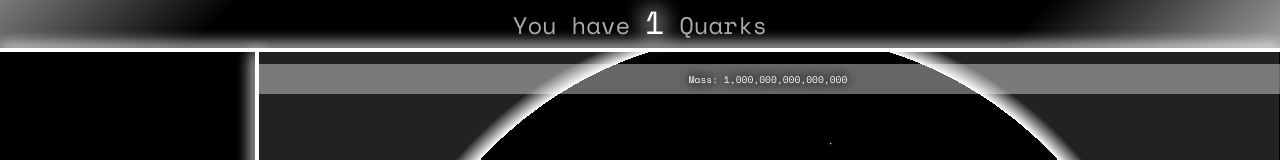
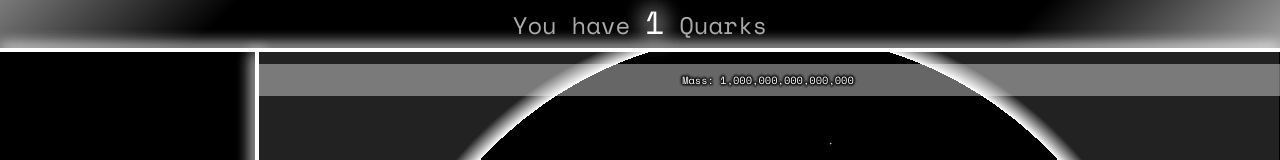
Before and after one commit to spotky1004/Black-Hole-Shrinker, a plain HTML site: page index.html in a window 1280 px wide. Shown: the top 160 px of the page. Drawn offline with nearby package versions, Linux system fonts and the light colour scheme.

Commit message:
better mass display

```diff
--- a/index.html
+++ b/index.html
@@ -25,7 +25,7 @@
         <canvas id="canvas"></canvas>
       </span>
     </div>
-    <div id="blackholeMass" style="color: #fff; font-size: 1.2vh; left: 20vw; top: 8vh; pointer-events: none; width: 80vw; text-align: center; position: absolute; text-shadow: 0 0 1vh #333, 0 0 1vh #333, 0 0 1vh #333; background-color: rgba(255, 255, 255, 0.4); border-redius: 1vh; padding: 1vh 0;">
+    <div id="blackholeMass" style="color: #fff; font-size: 1.3vh; left: 20vw; top: 8vh; pointer-events: none; width: 80vw; text-align: center; position: absolute; text-shadow: 0 0 0.3vh #111, 0 0 0.3vh #111, 0 0 0.3vh #111, 0 0 0.3vh #111, 0 0 0.3vh #111, 0 0 0.3vh #111, 0 0 0.3vh #111, 0 0 0.3vh #111, 0 0 0.3vh #111, 0 0 0.3vh #111; background-color: rgba(255, 255, 255, 0.4); border-redius: 1vh; padding: 1vh 0;">
       Mass: 1,000,000,000,000,000
     </div>
     <a href="https://discord.com/invite/wkdVQxT" target="_blank" style="color: #1d5db3; font-size: 2.5vh; text-shadow: 0 0 1vh #fff, 0 0 1vh #fff, 0 0 1vh #fff; position: absolute; right: 1vw; bottom: 1vh; font-weight: bold; text-decoration: none;">
```
